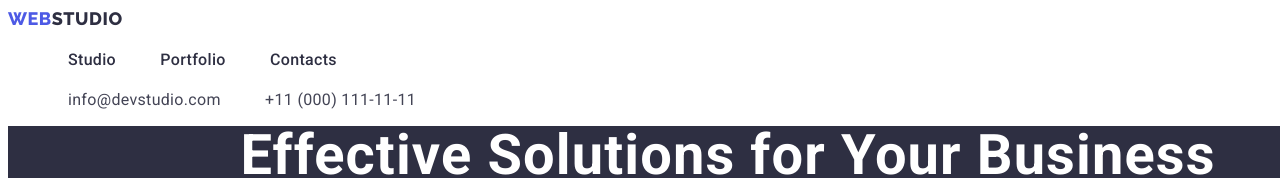
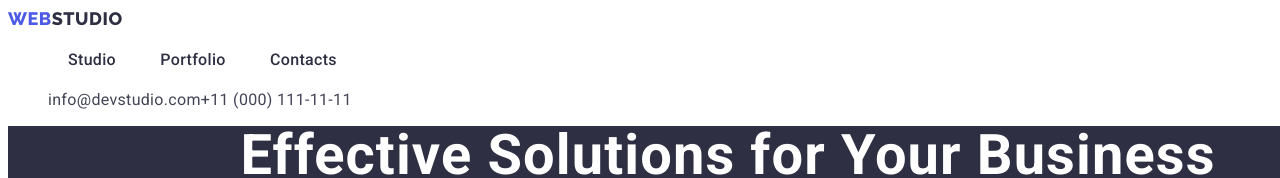
Before and after one commit to dozeran/goit-markup-hw-02, a plain HTML site: page index.html in a window 1280 px wide. Shown: the top 178 px of the page. Drawn offline with Linux system fonts and the light colour scheme.

Commit message:
i can't find error

```diff
--- a/css/styles.css
+++ b/css/styles.css
@@ -80,9 +80,12 @@ body {
 }
 
 .contact-menu {
+  font-style: normal;
+  font-size: 16px;
+  line-height: 1.5;
+  letter-spacing: 0.02em;
   color: var(--primery-text-color);
-  font-style: normal;
-  margin: 20px;
+  text-decoration: none;
 }
 
 .contact-menu:hover,
@@ -90,8 +93,8 @@ body {
   color: var(--hover-color);
 }
 
-.auth-nav > li {
-  display: inline-block;
+.contacts-list {
+  display: flex;
 }
 
 /* Герой */
--- a/index.html
+++ b/index.html
@@ -31,7 +31,7 @@
         </ul>
       </nav>
       <address class="contacts">
-        <ul class="auth-nav list">
+        <ul class="contacts-list list">
           <li>
             <a href="mailto:info@devstudio.com" class="contact-menu link"
               >info@devstudio.com</a
```
Also changed, not shown: portfolio.html (+1 -1 lines).
